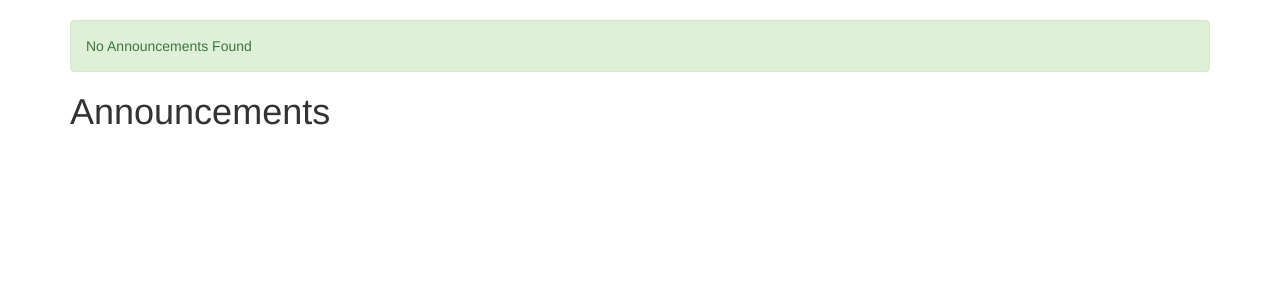
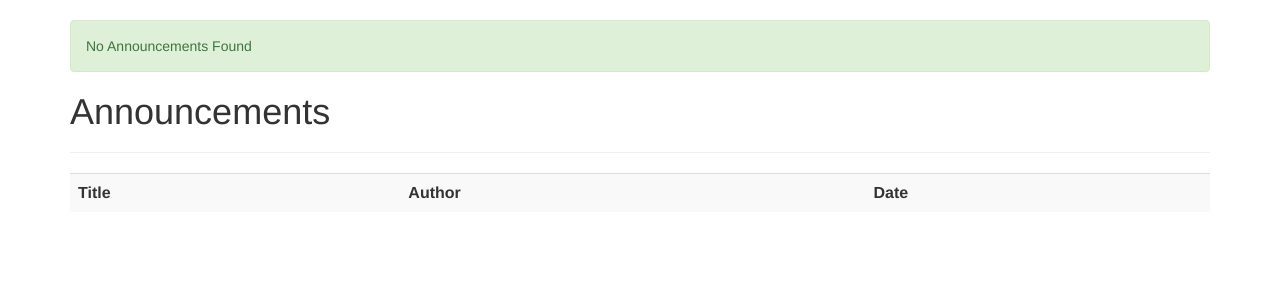
Before and after one commit to ryan570/Scheduler, a Flask app: page /announcements in a window 1280 px wide. Shown: the part 52-352 px from the top of the page. Run offline with Flask 2, Linux system fonts and the light colour scheme; data that the repository does not hold is empty; some libraries are stand-ins or nearby versions.

Commit message:
Change announcement formatting

```diff
--- a/Scheduler/templates/announcements.html
+++ b/Scheduler/templates/announcements.html
@@ -2,9 +2,19 @@
 
 {% block body %}
     <h1>Announcements</h1>
-    <ul class="list-group">
-    {% for announcement in announcements %}
-        <li class="list-group-item"><a href="announcement/{{announcement.id}}/">{{announcement.title}}</a></li>
-    {% endfor %}
-    </ul>
+    <hr>
+    <table class="table table-striped">
+        <tr>
+            <th>Title</th>
+            <th>Author</th>
+            <th>Date</th>
+        </tr>
+            {% for announcement in announcements %}
+            <tr>
+                <td><a href="announcement/{{announcement.id}}/">{{announcement.title}}</a></td>
+                <td>{{announcement.author}}</td>
+                <td>{{announcement.create_date}}</td>
+            </tr>
+            {% endfor %}
+    </table>
 {% endblock %}
```
